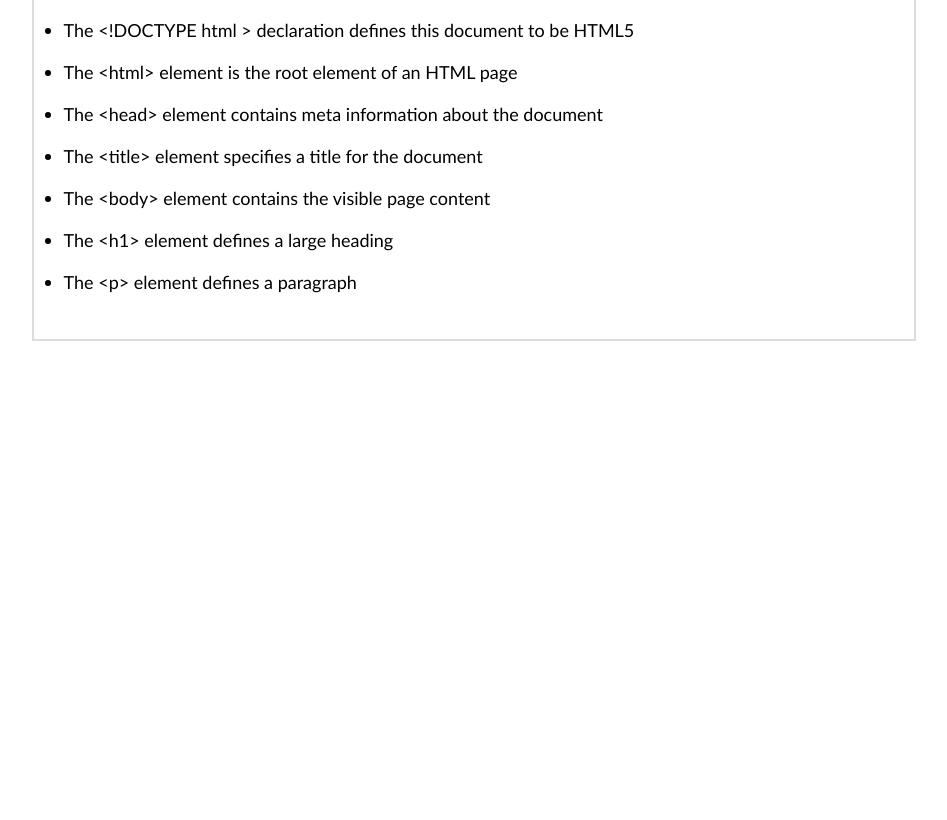
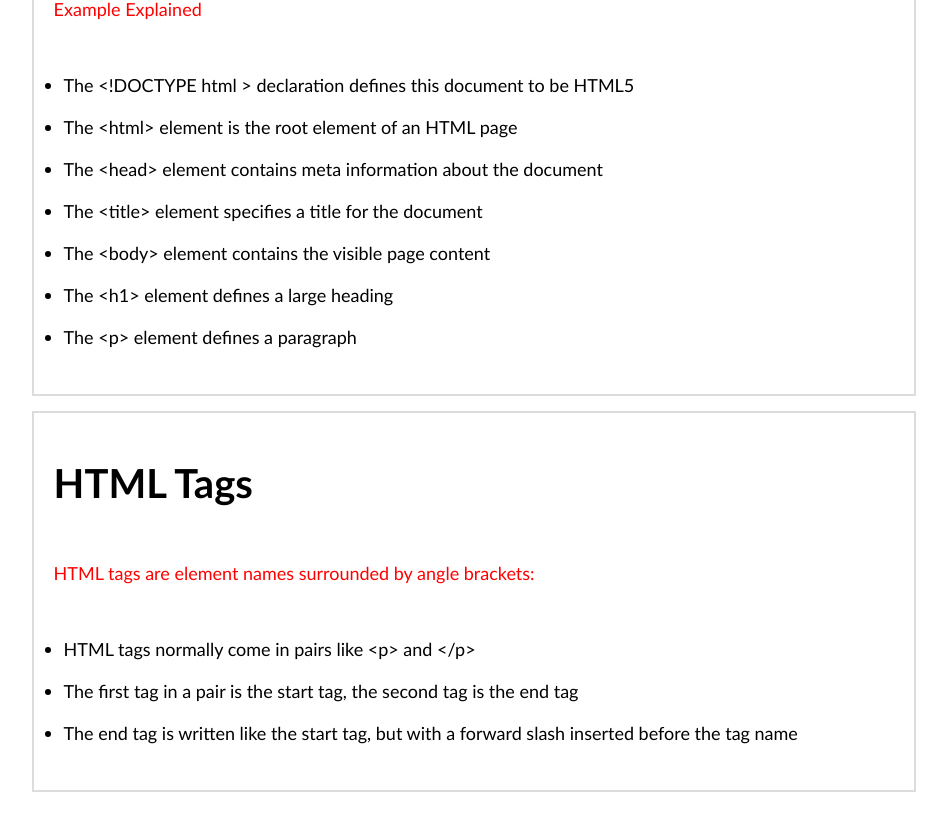
Before and after one commit to MahsumaRezai/CodeToLearn, a Next.js app: page /Nexthtmlone in a window 1280 px wide. Shown: the part 1334-2154 px from the top of the page, without its empty margins (166-1113 px from the left). Before the commit the page ends 1703 px from the top, so only its background shows below. Built offline with nearby package versions, Linux system fonts and the light colour scheme.

Commit message:
add work on html file

```diff
--- a/component/Html/HtmlLesson1.js
+++ b/component/Html/HtmlLesson1.js
@@ -56,6 +56,26 @@ const HtmlLesson1 = (props) => {
 
 
 
+                <div className={classes.list}>
+                    <div className={classes.title}>
+                        <h1>HTML Tags</h1>
+
+                    </div>
+                    <div> <p className={classes.text}>HTML tags are element names surrounded by angle brackets:
+
+                    </p></div>
+
+                    <ul className={classes.ullist}>
+                        <li>HTML tags normally come in pairs like &lt;p&gt; and &lt;/p&gt;</li>
+                        <li>The first tag in a pair is the start tag, the second tag is the end tag</li>
+                        <li>
+                            The end tag is written like the start tag, but with a forward slash inserted before the tag name
+</li>
+                    </ul>
+
+                </div>
+
+
 
 
             </div>
--- a/component/Html/HtmlLesson1.module.css
+++ b/component/Html/HtmlLesson1.module.css
@@ -3,7 +3,7 @@
     width: 70%;
     padding: 20px;
     margin: auto;
-    margin-top: 10px;
+    margin-top: 50px;
     font-family: 'Trebuchet MS', 'Lucida Sans Unicode', 'Lucida Grande', 'Lucida Sans', Arial, sans-serif;
 
 
@@ -14,7 +14,8 @@
   padding: 20px;
   display: flex;
   flex-direction: column;
-  gap: 10px
+  gap: 10px;
+  margin-top: 15px
 
 
 }
```
Also changed, not shown: component/Html/Tagname.js (added).
